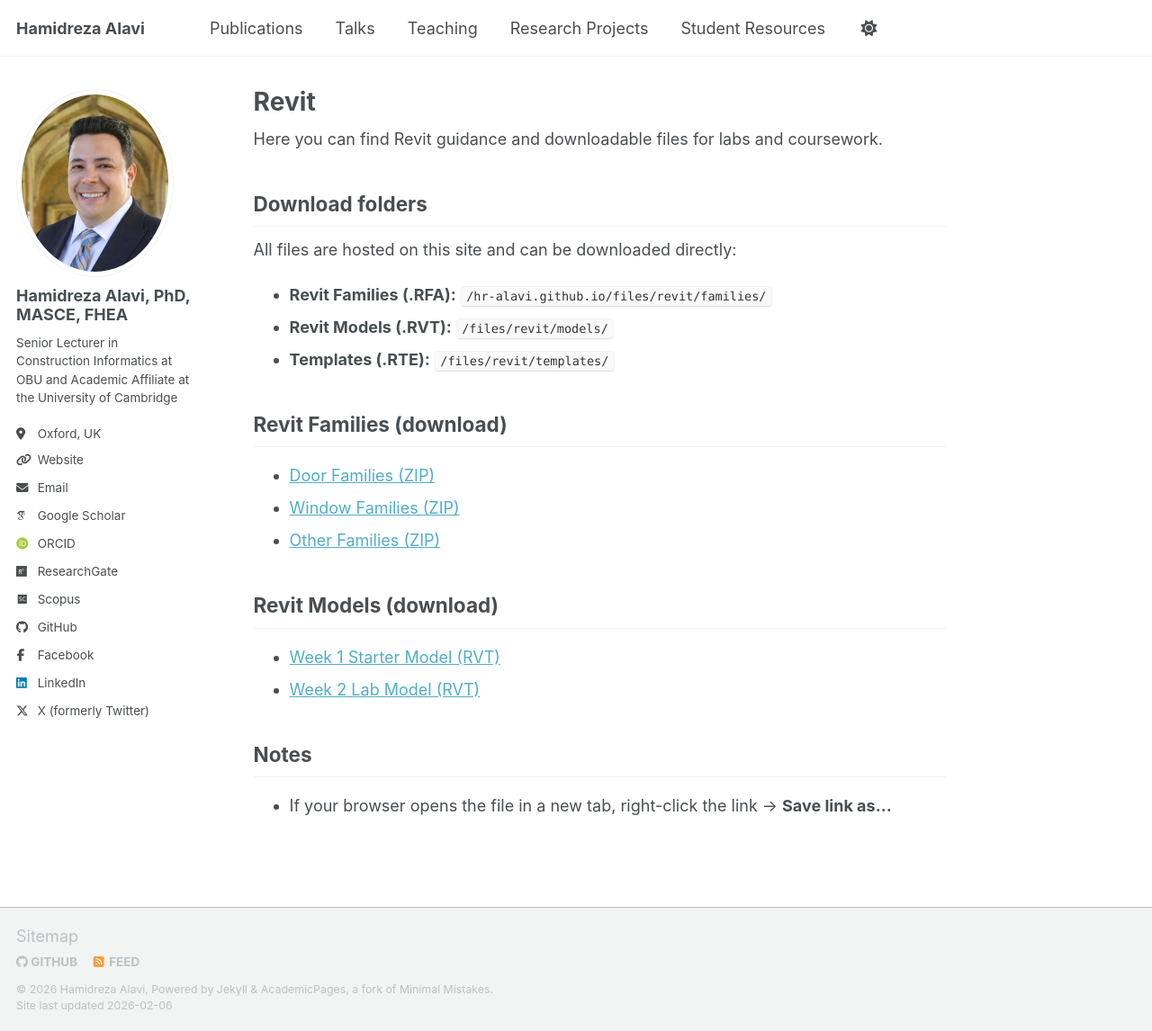
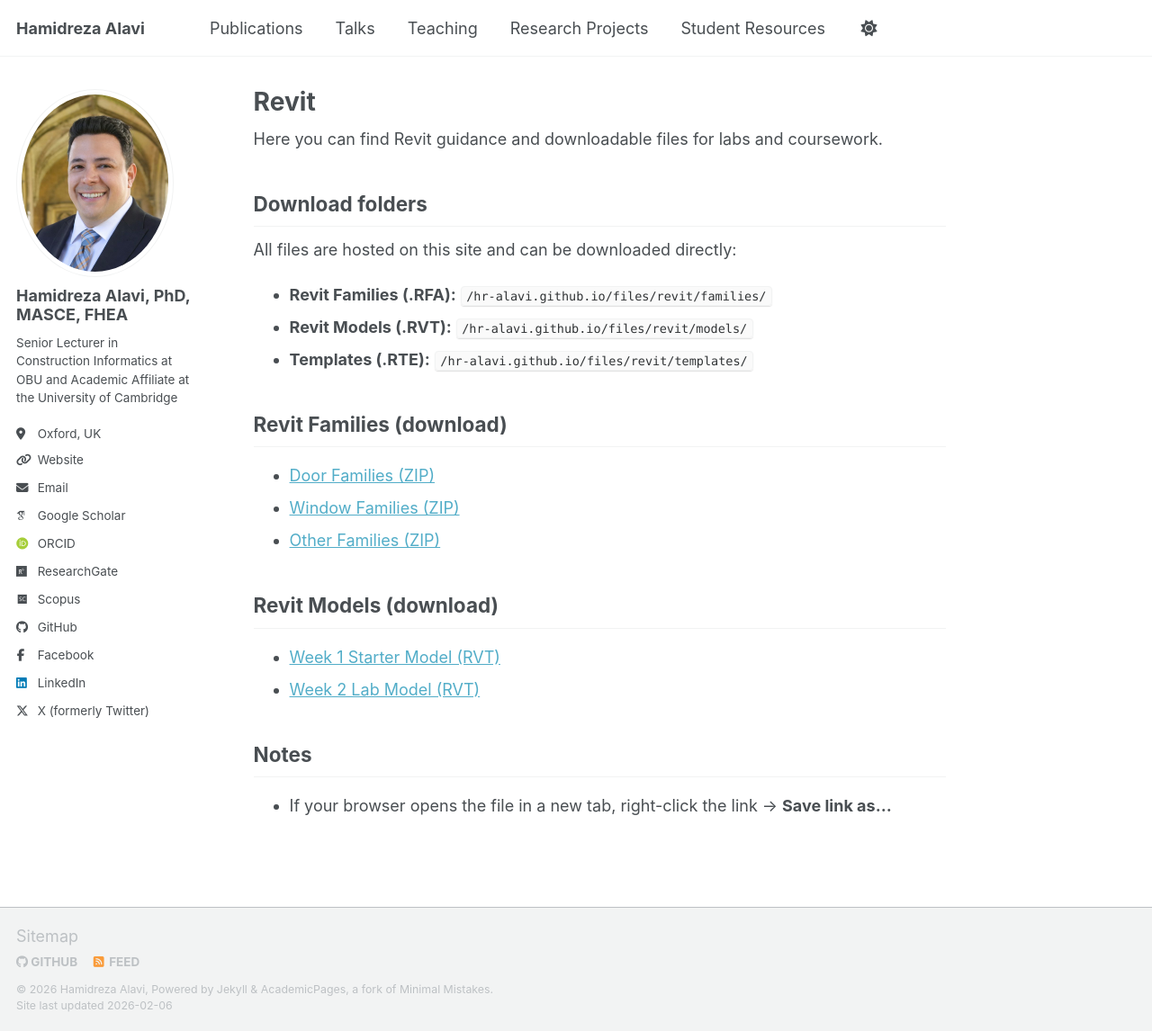
Before and after one commit to Hr-Alavi/Hr-Alavi.github.io, a Jekyll site: the page built from _pages/student-revit.md, in a window 1280 px wide and 1146 px high. Shown: the whole window at 90% size. Built offline with Jekyll 4.4.1, drawn with Linux system fonts in a browser that asks for light colours; some web fonts are replaced; a script bundle is joined from its source files by our own code; library files that are not in the unit come from our copies.

Commit message:
Update student-revit.md

```diff
--- a/_pages/student-revit.md
+++ b/_pages/student-revit.md
@@ -11,8 +11,8 @@
 All files are hosted on this site and can be downloaded directly:
 
 - **Revit Families (.RFA):** `/hr-alavi.github.io/files/revit/families/`
-- **Revit Models (.RVT):** `/files/revit/models/`
-- **Templates (.RTE):** `/files/revit/templates/`
+- **Revit Models (.RVT):** `/hr-alavi.github.io/files/revit/models/`
+- **Templates (.RTE):** `/hr-alavi.github.io/files/revit/templates/`
 
 ## Revit Families (download)
 - [Door Families (ZIP)](/files/revit/families/Doors.zip)
```
